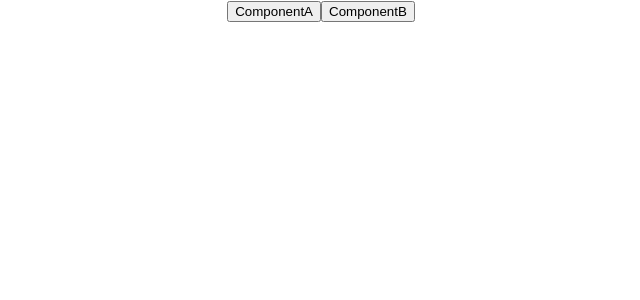
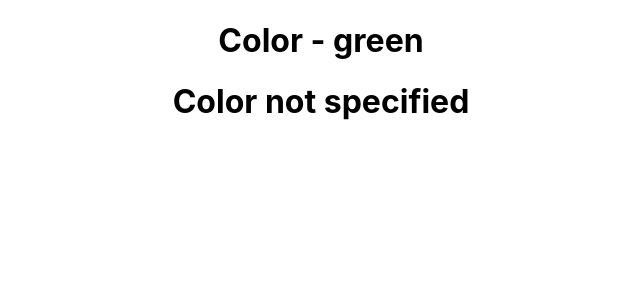
Before and after one commit to mukilathuruvan/frenzo-react, a React (Create React App) app in the folder my-app/: page / in a window 1280 px wide. Shown: the top 300 px of the page, without its empty margins (319-959 px from the left). Built offline with nearby package versions, Linux system fonts and the light colour scheme.

Commit message:
conditional rendering using if else

```diff
--- a/my-app/src/App.js
+++ b/my-app/src/App.js
@@ -1,9 +1,10 @@
 import "./App.css";
-import ComponentC from "./components/props/ComponentC";
+import Color from "./components/condinal rendering/Color";
 function App() {
   return (
     <div className="App">
-      <ComponentC />
+      <Color name="green" />
+      <Color />
     </div>
   );
 }
--- /dev/null
+++ b/my-app/src/components/condinal rendering/Color.jsx
@@ -0,0 +1,11 @@
+import React from "react";
+
+const Color = ({ name }) => {
+  if (name) {
+    return <h1>Color - {name}</h1>;
+  } else {
+    return <h1>Color not specified</h1>;
+  }
+};
+
+export default Color;
```
